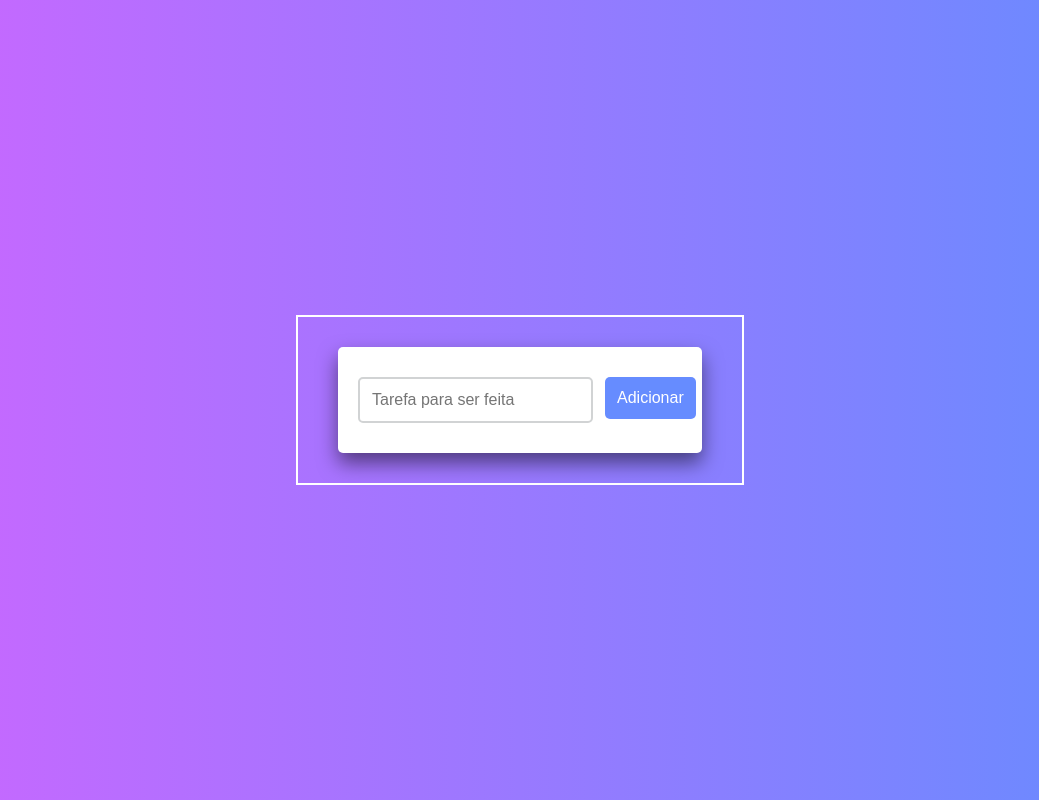
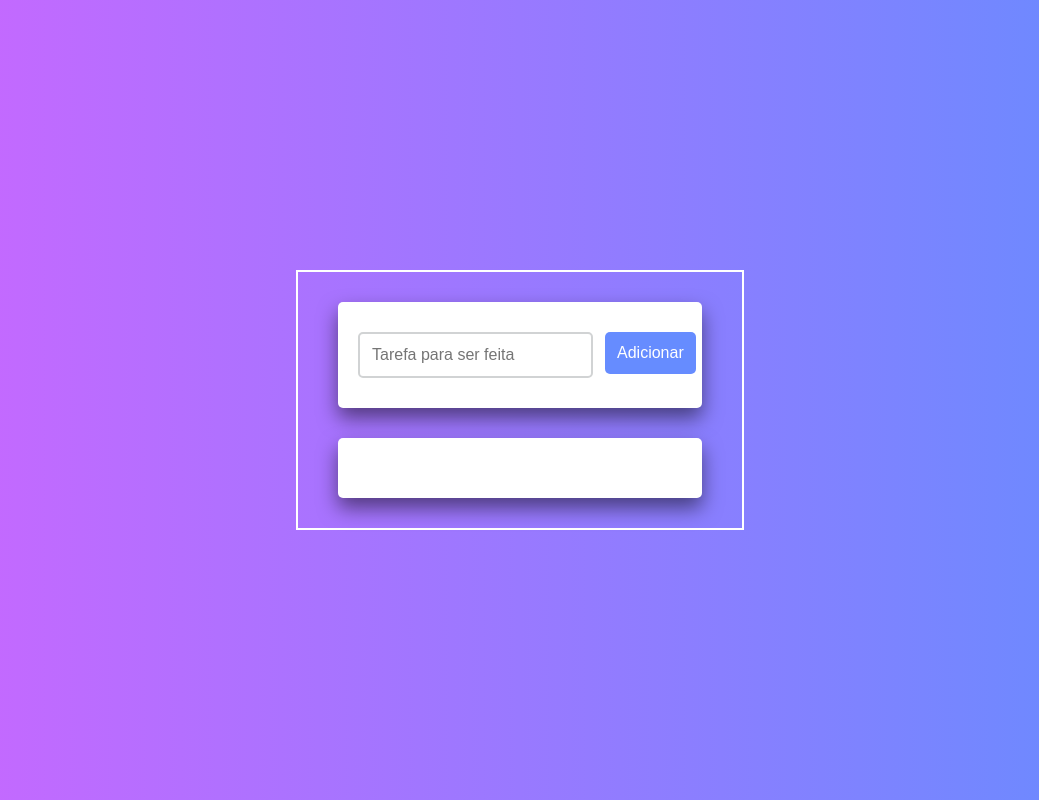
Before and after one commit to zenunes/to-do-list-javascript, a plain HTML site: page index.html in a window 1280 px wide. Shown: the whole page, without its empty margins (120-1159 px from the left). Drawn offline with Linux system fonts and the light colour scheme.

Commit message:
modificado

```diff
--- a/index.html
+++ b/index.html
@@ -15,7 +15,7 @@
             <button class="new-button">Adicionar</button>
 
         </div>
-        <div class="new-task">
+        <div class="new-task-container">
 
         </div>
 
--- a/style.css
+++ b/style.css
@@ -50,3 +50,11 @@ body{
     margin-left: 12px;
     cursor: pointer;
 }
+.new-task-container{
+    background: #fff;
+    border-radius: 5px;
+    padding: 30px 20px;
+    margin-top: 30px;
+    box-shadow: 0 10px  20px rgba(0, 0, 0, 0.5);
+    width: 100%;
+}
```
